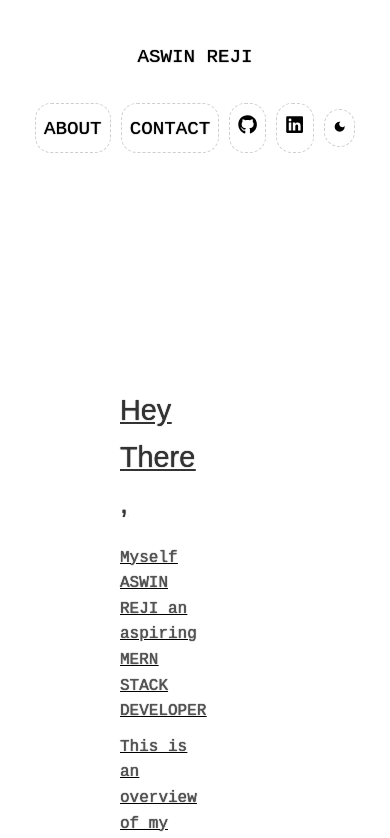
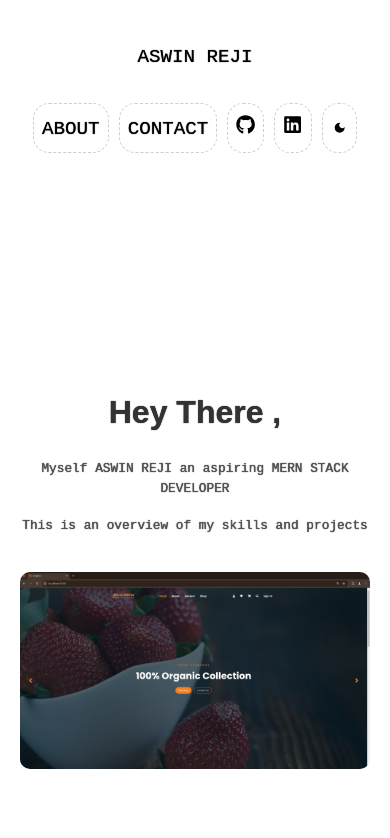
Before and after one commit to dev-aswinreji/portfolio, a React app: page / in a window 390 px wide. Shown: the top 838 px of the page. Built offline with nearby package versions, Linux system fonts and the light colour scheme; the HTML template or start-up script is replaced by a standard one.

Commit message:
feat: Added dark mode and image section is home heading component and make it responsive

```diff
--- a/src/components/navbar/navbar.css
+++ b/src/components/navbar/navbar.css
@@ -33,6 +33,15 @@
     padding: 8px 8px;
     padding-top: 10px;
   }
+  .dark-mode-icon {
+    border-radius: 1rem;
+    text-decoration: none;
+    width: 3rem;
+    color: #000000;
+    border: 1px dashed #cfcece;
+    padding: 14px 10px;
+    padding-top: 17px;
+  }
 
   .nav-icon:hover {
     background-color: #f9f9f9;
--- a/src/components/navbar/navbar.tsx
+++ b/src/components/navbar/navbar.tsx
@@ -49,7 +49,7 @@
                 >
                     <FaLinkedin />
                 </a>
-                <button className="nav-icon" onClick={toggleDarkMode} style={darkMode ? { color: "white" } : { color: "black" }}>
+                <button className="dark-mode-icon" onClick={toggleDarkMode} style={darkMode ? { color: "white" } : { color: "black" }}>
                     {darkMode ? <MdLightMode /> : <MdDarkMode />}
                 </button>
             </div>
--- a/src/index.css
+++ b/src/index.css
@@ -86,18 +86,23 @@
 
 body.dark-mode .project-card {
   color: #ffffff;
-  background-color: #121f49;
+  background-color: #133337 ;
   border-color: #ffffff;
 }
 
 body.dark-mode .education-item-content,body.dark-mode .project-card-link{
   color: #ffffff;
-  background-color: #000000;
+  background-color: #133337 ;
   border-color: #ffffff;
 }
+body.dark-mode span.tech-item{
+  color: #ffffff;
+  background-color: #03030393;
+}
 
-body.dark-mode .nav-icon:hover {
-  background-color: #000000;
+body.dark-mode .nav-icon:hover ,
+body.dark-mode .dark-mode-icon:hover {
+  background-color: #27666d ;
 }
 
 body.dark-mode h1,
--- a/src/pages/home/components/heading/heading.tsx
+++ b/src/pages/home/components/heading/heading.tsx
@@ -2,12 +2,15 @@
     return (
         <div className="home">
             <div className="home-heading">
-            <h1 className="home-heading">
+                <h1>
                     Hey There ,
                 </h1>
                 <p>Myself ASWIN REJI an aspiring MERN STACK DEVELOPER</p>
                 <p>This is an overview of my skills and projects</p>
             </div>
+            <div className="home-image">
+                <img src="./project-images/home.png" alt="Profile or illustration" />
+            </div>
         </div>
     )
 }
--- a/src/pages/home/home.css
+++ b/src/pages/home/home.css
@@ -1,19 +1,80 @@
 .home {
-  padding: 120px;
-  padding-top: 12rem;
-  max-width: 100%;
-  height: 54rem;
+  padding: 12rem 20px; /* Ensure proper spacing */
+  max-width: 1200px; /* Limit the container width */
+  margin: 0 auto; /* Center the home container */
+  display: flex; /* Use flexbox for alignment */
+  align-items: center; /* Vertically center the content */
+  justify-content: space-between; /* Space between text and image */
+  height: auto; /* Allow content to dictate the height */
+  text-align: left; /* Default text alignment for large screens */
 }
 
-h1 .home-heading {
+.home-heading {
+  flex: 1; /* Take up equal space as the image */
+  padding-right: 20px; /* Add space between text and image */
+}
+
+.home-heading h1 {
   font-size: 4rem;
   font-weight: bolder;
+}
 
+.home-heading p {
+  font-size: 1.2rem;
+  margin-bottom: 1rem;
 }
-.home-heading {
-  font-size: 1.8rem;
-  font-weight: normal;
-  text-decoration: underline;
-  margin-bottom: 20px;
-  width: 50%;
+
+.home-image {
+  flex: 1; /* Take up equal space as the text */
+  text-align: center; /* Center image for smaller screens */
 }
+
+.home-image img {
+  max-width: 100%; /* Ensure image is responsive */
+  height: auto; /* Maintain aspect ratio */
+  border-radius: 10px; /* Optional: Add rounded corners to the image */
+}
+
+/* Responsiveness */
+@media (max-width: 1024px) {
+  .home {
+    flex-direction: column; /* Stack text and image for smaller screens */
+    text-align: center;
+  }
+
+  .home-heading {
+    padding-right: 0; /* Remove padding when stacked */
+  }
+
+  .home-image {
+    margin-top: 20px; /* Add space between text and image */
+  }
+
+  .home-heading h1 {
+    font-size: 3rem; /* Adjust heading size for tablets */
+  }
+
+  .home-heading p {
+    font-size: 1rem; /* Adjust paragraph size */
+  }
+}
+
+@media (max-width: 768px) {
+  .home-heading h1 {
+    font-size: 2.5rem; /* Further reduce for smaller tablets */
+  }
+
+  .home-heading p {
+    font-size: 0.9rem;
+  }
+}
+
+@media (max-width: 480px) {
+  .home-heading h1 {
+    font-size: 2rem; /* Small phones */
+  }
+
+  .home-heading p {
+    font-size: 0.8rem;
+  }
+}
```
Lines whose indentation alone changed are shown as unchanged.
